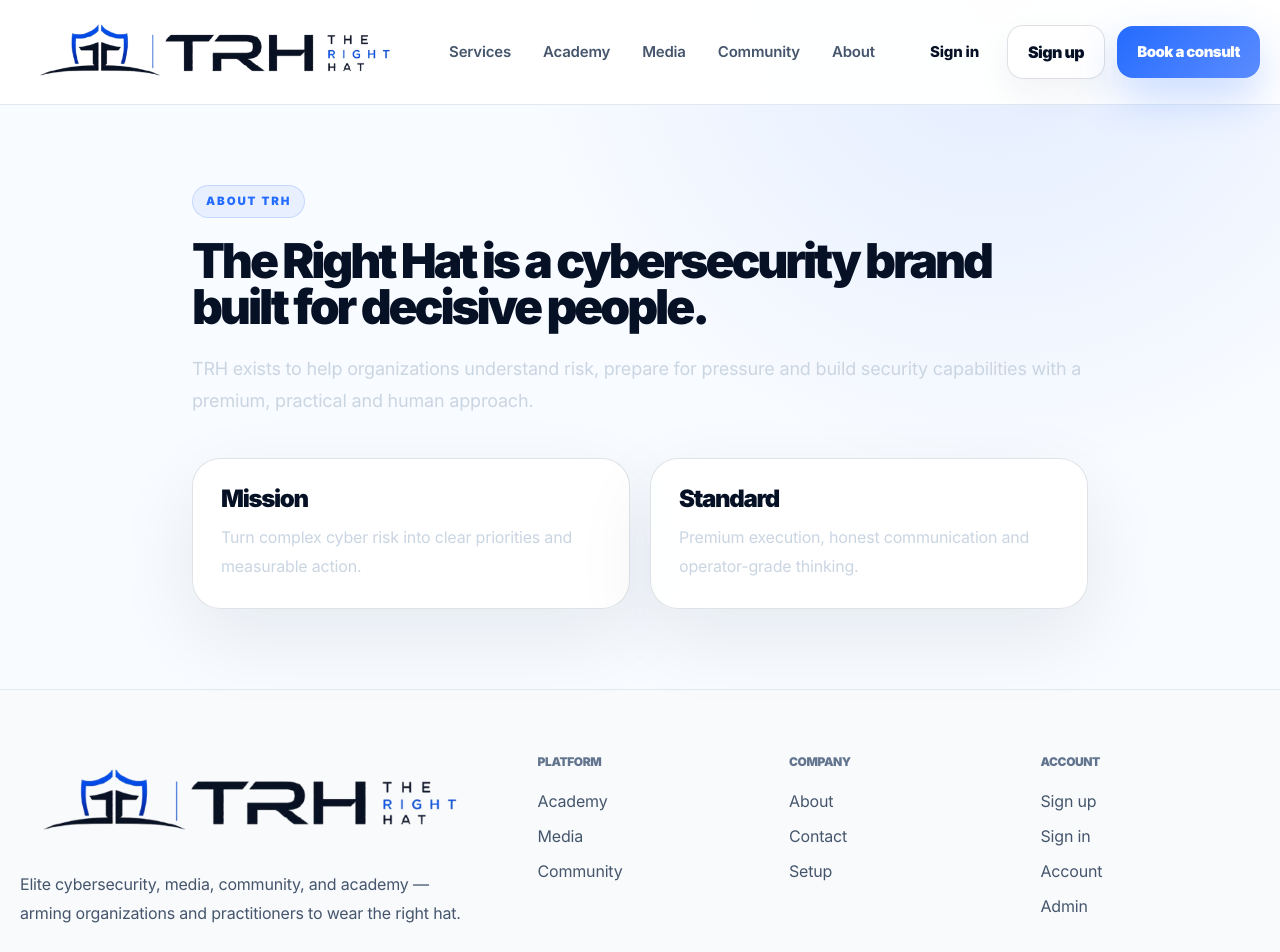
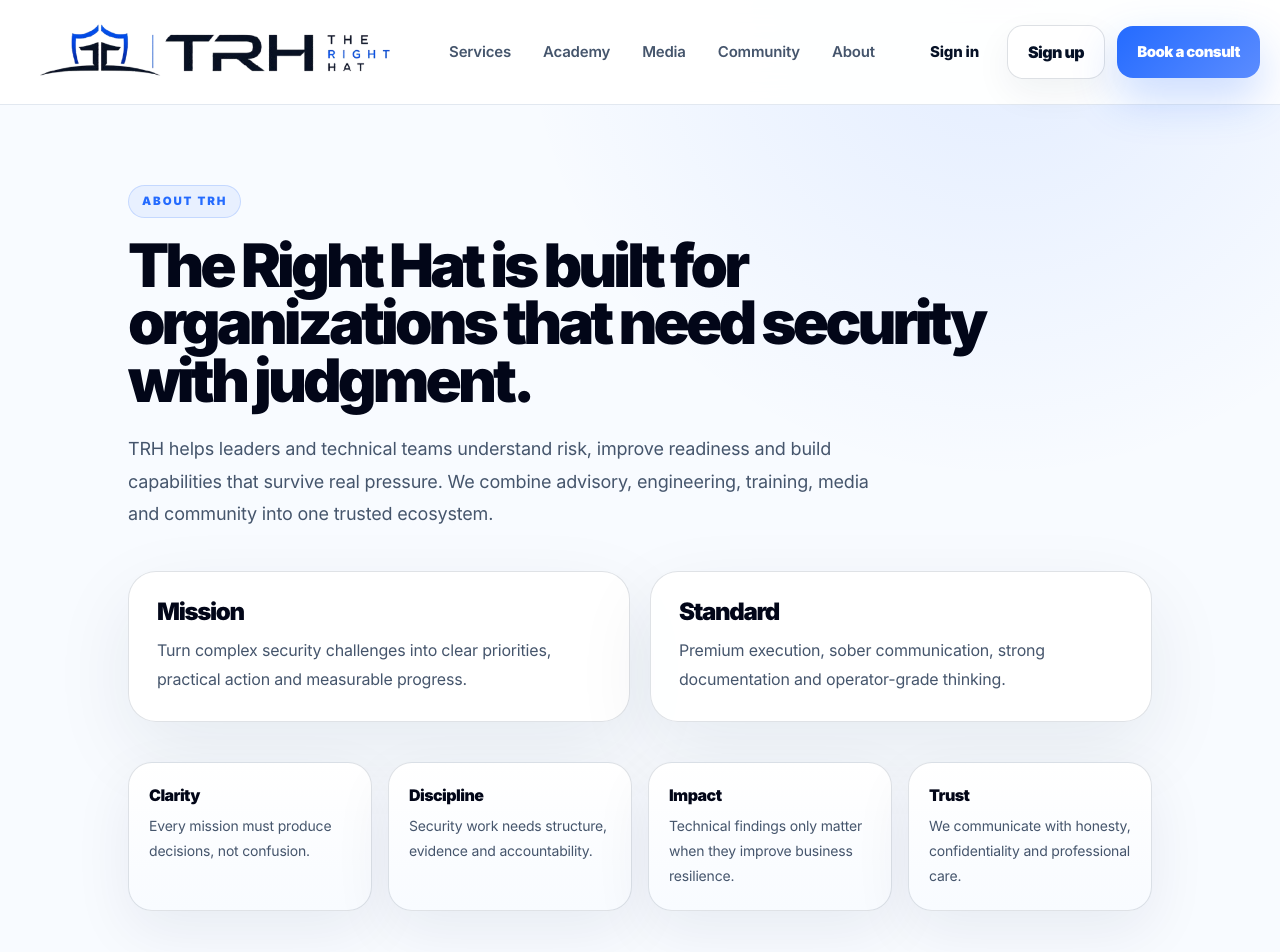
Before and after one commit to SeeDev-K/The-Right-Hat, a Next.js app: page /about in a window 1280 px wide. Shown: the top 952 px of the page. Built offline with nearby package versions, Linux system fonts and the light colour scheme.

Commit message:
content: enrich about page with professional positioning

```diff
--- a/app/about/page.tsx
+++ b/app/about/page.tsx
@@ -1,16 +1,24 @@
 export const metadata = { title: 'About' }
+
+const principles = [
+  ['Clarity', 'Every mission must produce decisions, not confusion.'],
+  ['Discipline', 'Security work needs structure, evidence and accountability.'],
+  ['Impact', 'Technical findings only matter when they improve business resilience.'],
+  ['Trust', 'We communicate with honesty, confidentiality and professional care.'],
+]
 
 export default function AboutPage() {
   return (
     <main className="py-20">
-      <div className="container max-w-4xl">
+      <div className="container max-w-5xl">
         <span className="badge">About TRH</span>
-        <h1 className="mt-5 text-5xl font-black">The Right Hat is a cybersecurity brand built for decisive people.</h1>
-        <p className="mt-6 text-lg leading-8 text-slate-300">TRH exists to help organizations understand risk, prepare for pressure and build security capabilities with a premium, practical and human approach.</p>
+        <h1 className="mt-5 max-w-4xl text-5xl font-black text-slate-950 md:text-6xl">The Right Hat is built for organizations that need security with judgment.</h1>
+        <p className="mt-6 max-w-3xl text-lg leading-8 text-slate-600">TRH helps leaders and technical teams understand risk, improve readiness and build capabilities that survive real pressure. We combine advisory, engineering, training, media and community into one trusted ecosystem.</p>
         <div className="mt-10 grid gap-5 md:grid-cols-2">
-          <div className="card p-7"><h2 className="text-2xl font-black">Mission</h2><p className="mt-3 text-slate-300">Turn complex cyber risk into clear priorities and measurable action.</p></div>
-          <div className="card p-7"><h2 className="text-2xl font-black">Standard</h2><p className="mt-3 text-slate-300">Premium execution, honest communication and operator-grade thinking.</p></div>
+          <div className="card p-7"><h2 className="text-2xl font-black text-slate-950">Mission</h2><p className="mt-3 text-slate-600">Turn complex security challenges into clear priorities, practical action and measurable progress.</p></div>
+          <div className="card p-7"><h2 className="text-2xl font-black text-slate-950">Standard</h2><p className="mt-3 text-slate-600">Premium execution, sober communication, strong documentation and operator-grade thinking.</p></div>
         </div>
+        <div className="mt-10 grid gap-4 md:grid-cols-4">{principles.map(([title, text]) => <div key={title} className="kpi-card p-5"><h3 className="font-black text-slate-950">{title}</h3><p className="mt-2 text-sm leading-6 text-slate-600">{text}</p></div>)}</div>
       </div>
     </main>
   )
```
